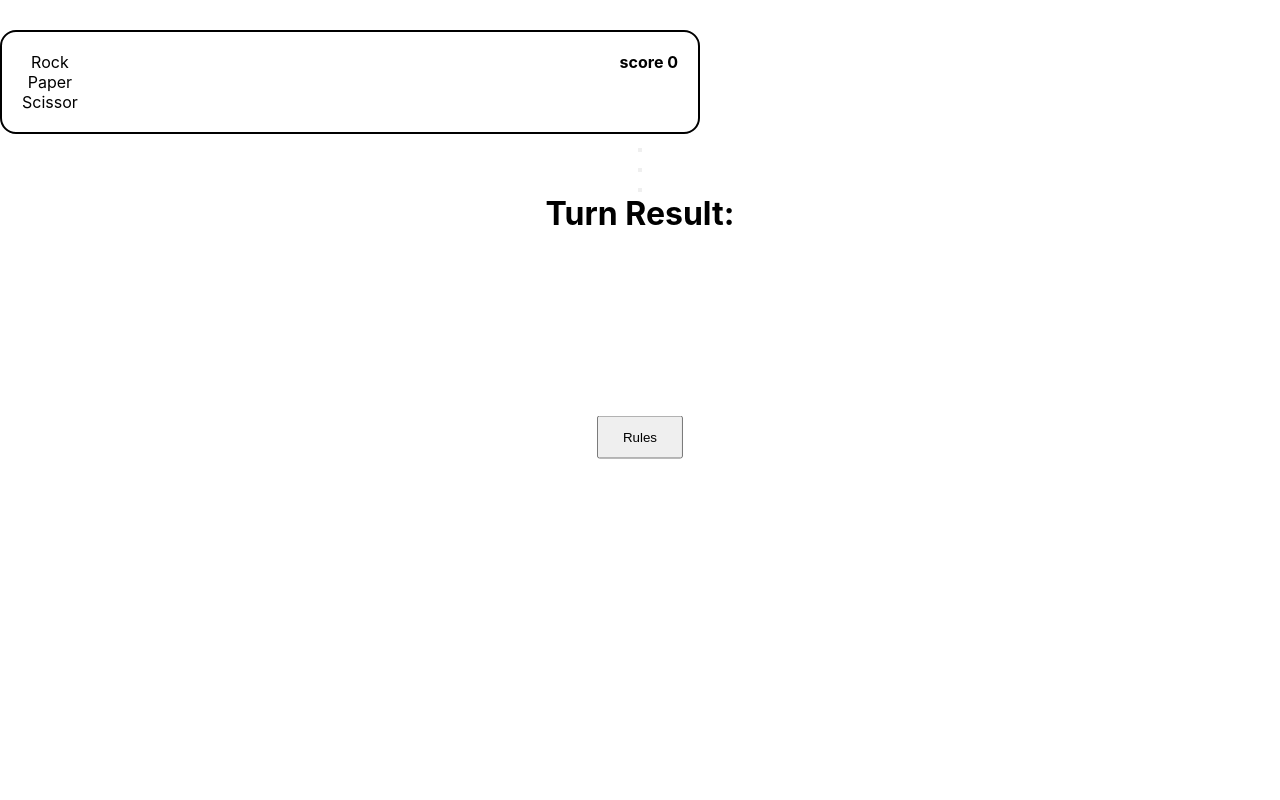
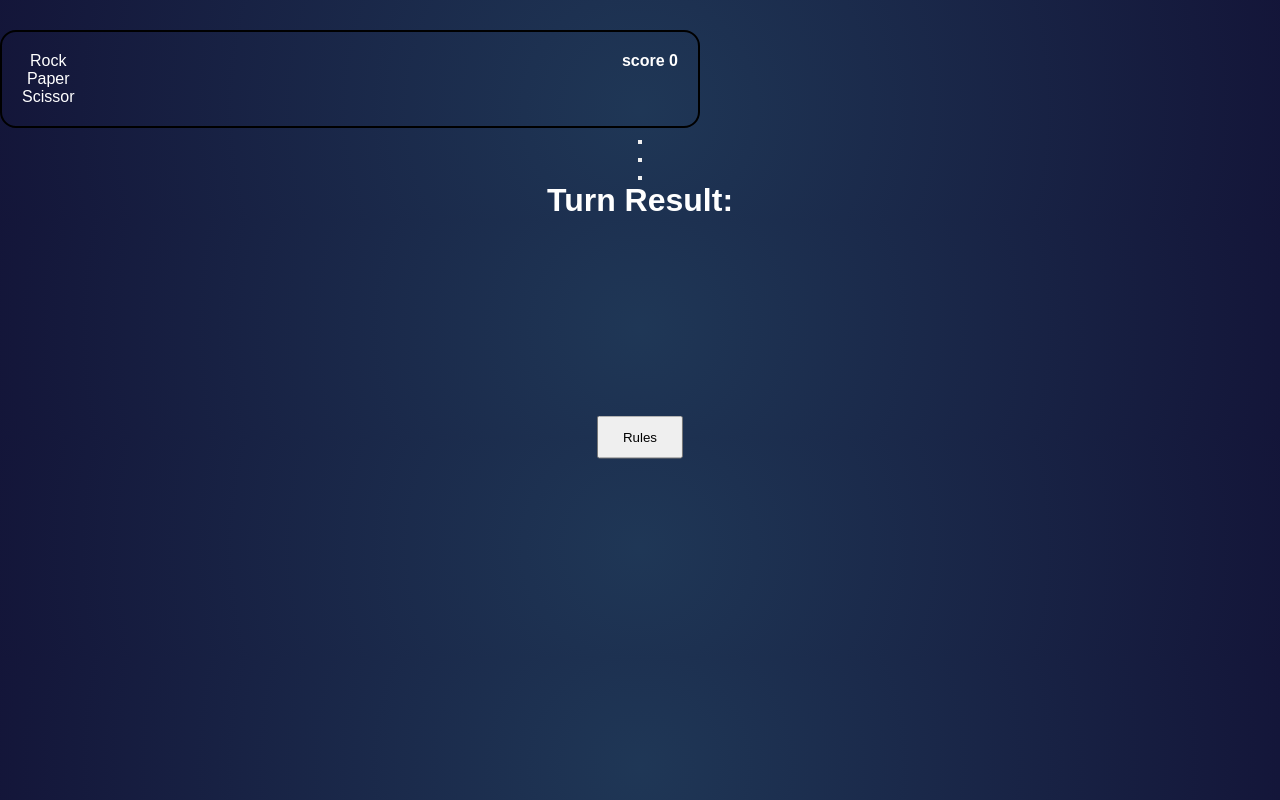
Before and after one commit to jshin720/rps_game, a React (Create React App) app: page / in a window 1280 px wide. Built offline with nearby package versions, Linux system fonts and the light colour scheme; no server answers; the HTML template or start-up script is replaced by a standard one.

Commit message:
wrote global css rules

```diff
--- a/src/App.css
+++ b/src/App.css
@@ -1,15 +1,3 @@
-@font-face {
-  font-family: Bsc600;
-  src: url(https://fonts.google.com/specimen/Barlow+Semi+Condensed);
-  font-weight: 600;
-}
-
-@font-face {
-  font-family: Bsc700;
-  src: url(https://fonts.google.com/specimen/Barlow+Semi+Condensed);
-  font-weight: 700;
-}
-
 
 
 *{
--- a/src/components/modal/modal.css
+++ b/src/components/modal/modal.css
@@ -1,14 +1,3 @@
-@font-face {
-  font-family: Bsc600;
-  src: url('https://fonts.googleapis.com/css2?family=Barlow+Semi+Condensed:wght@600;700&display=swap');
-  font-weight: 600;
-}
-
-@font-face {
-  font-family: Bsc700;
-  src: url('https://fonts.googleapis.com/css2?family=Barlow+Semi+Condensed:wght@600;700&display=swap');
-  font-weight: 700;
-}
 
 
 .overlay {
--- a/src/index.css
+++ b/src/index.css
@@ -1,10 +1,18 @@
+*,*::before, *::after {
+  margin: 0;
+  padding: 0;
+  box-sizing: inherit;
+}
+
 body {
   margin: 0;
-  font-family: -apple-system, BlinkMacSystemFont, 'Segoe UI', 'Roboto', 'Oxygen',
-    'Ubuntu', 'Cantarell', 'Fira Sans', 'Droid Sans', 'Helvetica Neue',
-    sans-serif;
+  font-family: 'Barlow Semi Condensed', sans-serif;
   -webkit-font-smoothing: antialiased;
   -moz-osx-font-smoothing: grayscale;
+  color: #fff;
+  background-image: radial-gradient(circle, hsl(214, 47%, 23%), hsl(237, 49%, 15%));
+  text-align: center;
+  box-sizing: border-box;
 }
 
 code {
```
